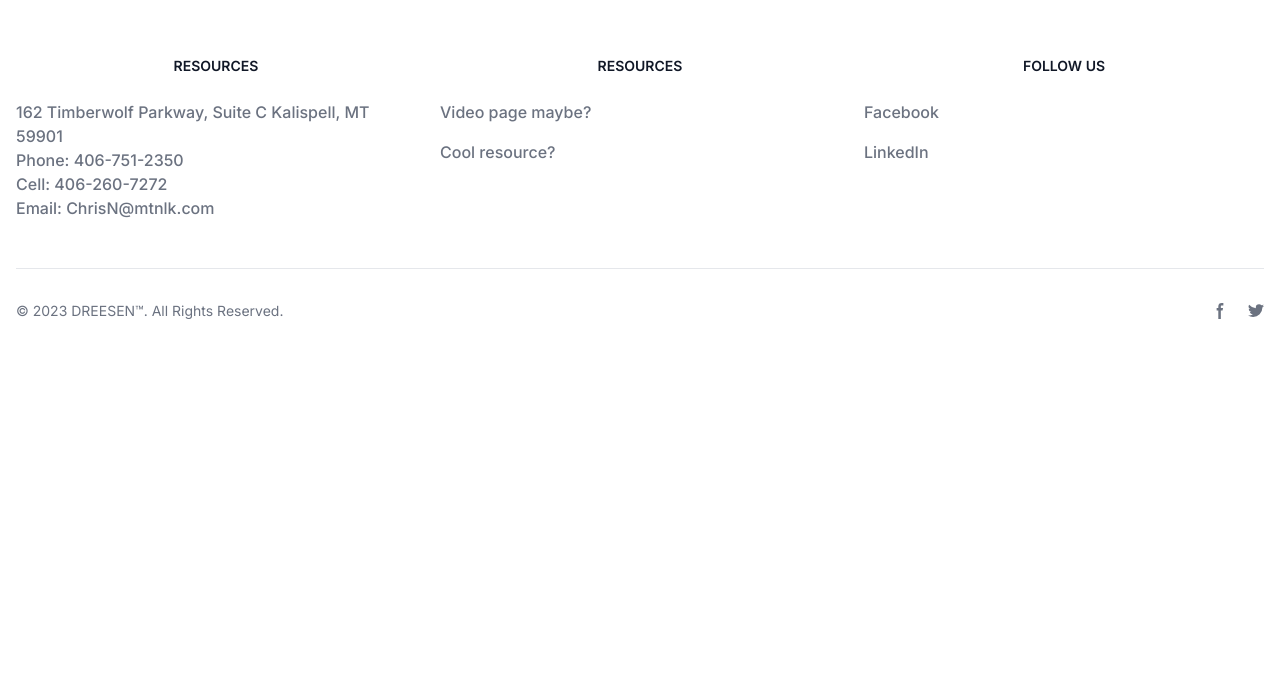
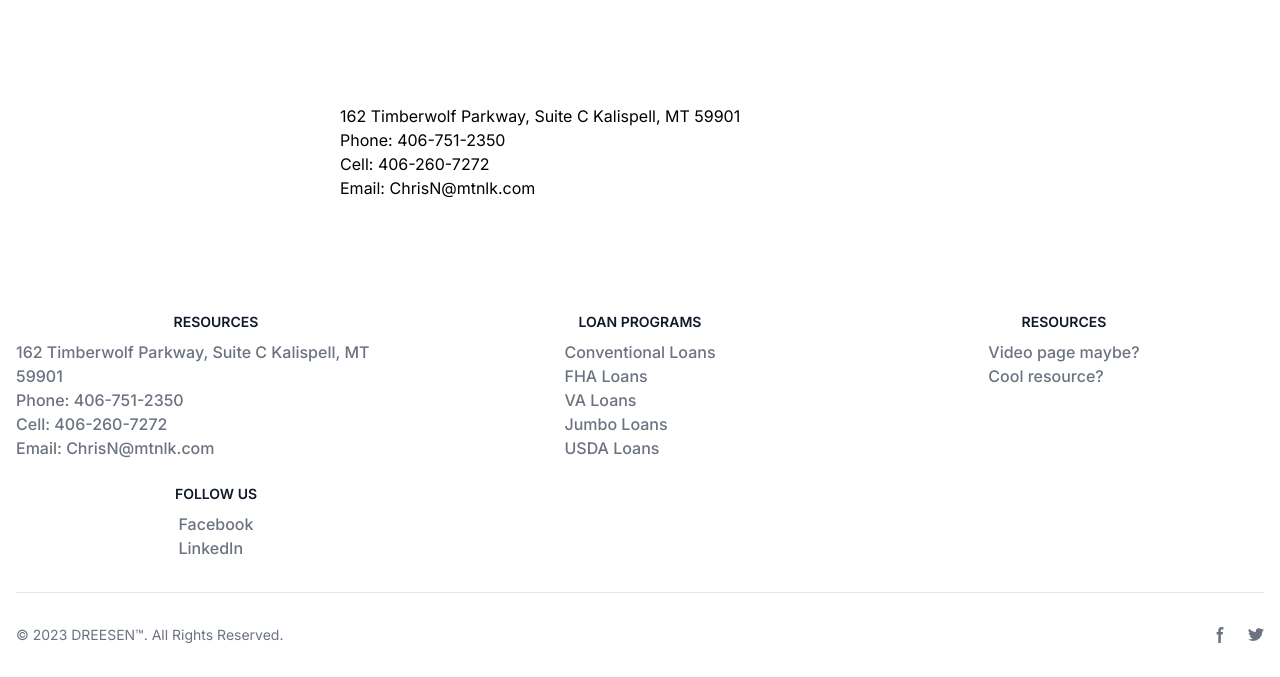
Before and after one commit to mdreesen/business-housing, a Next.js app: page /contact in a window 1280 px wide. Before the commit this address had no page. Shown: the part 776-1453 px from the top of the page. Before the commit the page ends 1129 px from the top, so only its background shows below. Built offline with nearby package versions, Linux system fonts and the light colour scheme.

Commit message:
adding google ma0 frame a d contact page

```diff
--- a/app/about/page.tsx
+++ b/app/about/page.tsx
@@ -7,6 +7,7 @@ import Modal from '@/app/ui/components/modal';
 // Importing styling
 import styles from '../ui/styles/homepage.module.css';
 import { lexend, zilla_slab } from '@/app/ui/styles/fonts';
+import Link from 'next/link';
 
 
 // Importing page components
@@ -29,7 +30,7 @@ export default function Home() {
   );
 
   return (
-    <main className="flex min-h-screen flex-col items-center justify-between">
+    <main className="flex flex-col items-center justify-between">
       <section>
         <div className={styles['section-two']}>
             {about}
@@ -43,6 +44,7 @@ export default function Home() {
           />
         </div>
       </section>
+      <Link href={"https://www.blink.mortgage/app/signup/p/mountainlakemortgagecorporation/chrisnash"}>Apply Here</Link>
     </main>
   )
 }
--- /dev/null
+++ b/app/contact/page.tsx
@@ -0,0 +1,37 @@
+"use client"
+import { Metadata } from 'next';
+import Image from 'next/image';
+import { Suspense } from 'react';
+import GoogleMap from "@/app/ui/components/googleMap";
+
+
+// Importing styling
+import styles from '../ui/styles/homepage.module.css';
+import { lexend, zilla_slab } from '@/app/ui/styles/fonts';
+import Link from 'next/link';
+
+
+// Importing page components
+// import Hero from './ui/components/hero';
+
+// export const metadata: Metadata = {
+//   title: 'Contact | Chris Nash',
+// };
+
+export default function Contact() {
+
+  return (
+    <main className="flex flex-col items-center justify-between">
+      <section>
+        <div><GoogleMap/></div>
+        <div>
+        162 Timberwolf Parkway, Suite C
+          Kalispell, MT 59901<br/>
+          Phone: 406-751-2350<br/>
+          Cell: 406-260-7272<br/>
+          Email: ChrisN@mtnlk.com
+        </div>
+      </section>
+    </main>
+  )
+}
--- a/app/page.tsx
+++ b/app/page.tsx
@@ -45,12 +45,7 @@ export default function Home() {
     <div>
       <h2 className={`${lexend.className}`}>Who I Help</h2>
       <p className={`${zilla_slab.className}`}>Clients come from all walks of life and extend not only to Northwest Montana, but all over Big Sky Country. I've helped clients with purchase and refinance loans in Columbia Falls, Kalispell, & Whitefish, along with the surrounding areas of Bigfork, Hungry Horse & West Glacier. We are also licensed to originate loans throughout the entire state of Montana.</p>
-    </div>
-  );
-
-  const typesOfLoans = (
-    <div className={styles['container-loan-type']}>
-      {loadTypeData.map((item, index) => <div key={index} className={styles[`loan-type-${index}`]}>{item?.name}</div>)}
+      <div className={styles['container-loan-type']}>{loadTypeData.map((item, index) => <div key={index} className={styles[`loan-type-${index}`]}>{item?.name}</div>)}</div>
     </div>
   );
 
@@ -98,9 +93,10 @@ export default function Home() {
         </div>
       </section>
       <section className={styles[`section-three-${season}`]}>
-        {whatIDo}
-        {howIHelp}
-        {typesOfLoans}
+        <div className={styles["section-three-content"]}>
+          {whatIDo}
+          {howIHelp}
+        </div>
       </section>
       <section className={styles['section-four']}>
         {loanOptions}
--- a/app/ui/components/footer.tsx
+++ b/app/ui/components/footer.tsx
@@ -1,15 +1,17 @@
 import Link from "next/link";
 import date from "@/app/composables/date";
+
+import styles from '../styles/footer.module.css';
 
 export default function footer() {
 
   const yearToDate = date();
 
   const followUs = (
-    <div className="justify-center">
-      <h2 className="mb-6 text-sm font-semibold text-gray-900 uppercase dark:text-white">Follow us</h2>
+    <div className={styles['footer-section']}>
+      <h2 className="mb-2 text-sm font-semibold text-gray-900 uppercase dark:text-white">Follow us</h2>
       <ul className="text-gray-500 dark:text-gray-400 font-medium">
-        <li className="mb-4">
+        <li>
           <Link href="#" className="hover:underline ">Facebook</Link>
         </li>
         <li>
@@ -20,10 +22,10 @@ export default function footer() {
   );
 
   const resources = (
-    <div>
-      <h2 className="mb-6 text-sm font-semibold text-gray-900 uppercase dark:text-white">Resources</h2>
+    <div className={styles['footer-section']}>
+      <h2 className="mb-2 text-sm font-semibold text-gray-900 uppercase dark:text-white">Resources</h2>
       <ul className="text-gray-500 dark:text-gray-400 font-medium">
-        <li className="mb-4">
+        <li>
           <Link href="https://flowbite.com/" className="hover:underline">Video page maybe?</Link>
         </li>
         <li>
@@ -33,11 +35,24 @@ export default function footer() {
     </div>
   );
 
+  const loanPrograms = (
+    <div className={styles['footer-section']}>
+      <h2 className="mb-2 text-sm font-semibold text-gray-900 uppercase dark:text-white">Loan Programs</h2>
+      <ul className="text-gray-500 dark:text-gray-400 font-medium">
+        <li><Link href="https://flowbite.com/" className="hover:underline">Conventional Loans</Link></li>
+        <li><Link href="https://tailwindcss.com/" className="hover:underline">FHA Loans</Link></li>
+        <li><Link href="https://tailwindcss.com/" className="hover:underline">VA Loans</Link></li>
+        <li><Link href="https://tailwindcss.com/" className="hover:underline">Jumbo Loans</Link></li>
+        <li><Link href="https://tailwindcss.com/" className="hover:underline">USDA Loans</Link></li>
+      </ul>
+    </div>
+  );
+
   const getInTouch = (
-    <div>
-      <h2 className="mb-6 text-sm font-semibold text-gray-900 uppercase dark:text-white">Resources</h2>
+    <div className={styles['footer-section']}>
+      <h2 className="mb-2 text-sm font-semibold text-gray-900 uppercase dark:text-white">Resources</h2>
       <ul className="text-gray-500 dark:text-gray-400 font-medium">
-        <li className="mb-4">
+        <li>
           162 Timberwolf Parkway, Suite C
           Kalispell, MT 59901<br/>
           Phone: 406-751-2350<br/>
@@ -52,7 +67,7 @@ export default function footer() {
     <footer className="bg-white dark:bg-gray-900">
       <div className="mx-auto w-full max-w-screen-xl p-4 py-6 lg:py-8">
         <div className="md:flex md:justify-between">
-          {/* <div className="mb-6 md:mb-0">
+          {/* <div className="mb-2 md:mb-0">
             <Link href="https://flowbite.com/" className="flex items-center">
               <img src="https://flowbite.com/docs/images/logo.svg" className="h-8 me-3" alt="FlowBite Logo" />
               <span className="self-center text-2xl font-semibold whitespace-nowrap dark:text-white">Flowbite</span>
@@ -60,10 +75,11 @@ export default function footer() {
           </div> */}
           <div className="grid grid-cols-2 gap-8 sm:gap-6 sm:grid-cols-3">
             {getInTouch}
+            {loanPrograms}
             {resources}
             {followUs}
             {/* <div>
-              <h2 className="mb-6 text-sm font-semibold text-gray-900 uppercase dark:text-white">Legal</h2>
+              <h2 className="mb-2 text-sm font-semibold text-gray-900 uppercase dark:text-white">Legal</h2>
               <ul className="text-gray-500 dark:text-gray-400 font-medium">
                 <li className="mb-4">
                   <Link href="#" className="hover:underline">Privacy Policy</Link>
--- /dev/null
+++ b/app/ui/components/googleMap.tsx
@@ -0,0 +1,23 @@
+import React from "react";
+import GoogleMapReact from 'google-map-react';
+
+const AnyReactComponent = ({ text }: any) => <div>{text}</div>;
+
+export default function SimpleMap(){
+  const defaultProps = {
+    center: {
+      lat: 10.99835602,
+      lng: 77.01502627
+    },
+    zoom: 11
+  };
+
+  return (
+    // Important! Always set the container height explicitly
+    <div style={{ height: '100vh', width: '100%' }}>
+
+
+<iframe src="https://www.google.com/maps/embed?pb=!1m18!1m12!1m3!1d21267.690309416583!2d-114.34898895687498!3d48.21699149767616!2m3!1f0!2f0!3f0!3m2!1i1024!2i768!4f13.1!3m3!1m2!1s0x53665a437346e139%3A0x553c3144b1e8d74f!2s162%20Timberwolf%20Pkwy%20c%2C%20Kalispell%2C%20MT%2059901!5e0!3m2!1sen!2sus!4v1701059116354!5m2!1sen!2sus" width="600" height="450" style={{ border: "0" }} allowFullScreen loading="lazy" referrerpolicy="no-referrer-when-downgrade" />
+    </div>
+  );
+}
--- a/app/ui/components/navbar.tsx
+++ b/app/ui/components/navbar.tsx
@@ -9,7 +9,7 @@ import { yellowtail } from '@/app/ui/styles/fonts';
 const navigation = [
   { name: 'About', href: '/about', current: true, id: "dropdownHoverButton", toggleData: "dropdownHover", triggerData: "hover" },
   { name: 'Free Tools', href: '#', current: false },
-  { name: 'Contact Us', href: '#', current: false },
+  { name: 'Contact Us', href: '/contact', current: false },
 ]
 
 function classNames(...classes: string[]) {
--- /dev/null
+++ b/app/ui/styles/footer.module.css
@@ -0,0 +1,5 @@
+.footer-section {
+  display: flex;
+  flex-direction: column;
+  align-items: center;
+  }
--- a/package.json
+++ b/package.json
@@ -9,6 +9,7 @@
     "lint": "next lint"
   },
   "dependencies": {
+    "@googlemaps/js-api-loader": "^1.16.2",
     "@headlessui/react": "^1.7.17",
     "@heroicons/react": "^2.0.18",
     "luxon": "^3.4.4",
```
Also changed, not shown: app/ui/styles/homepage.module.css (+12 -2 lines), 1 other file (tests, documents, lock files or other folders).
